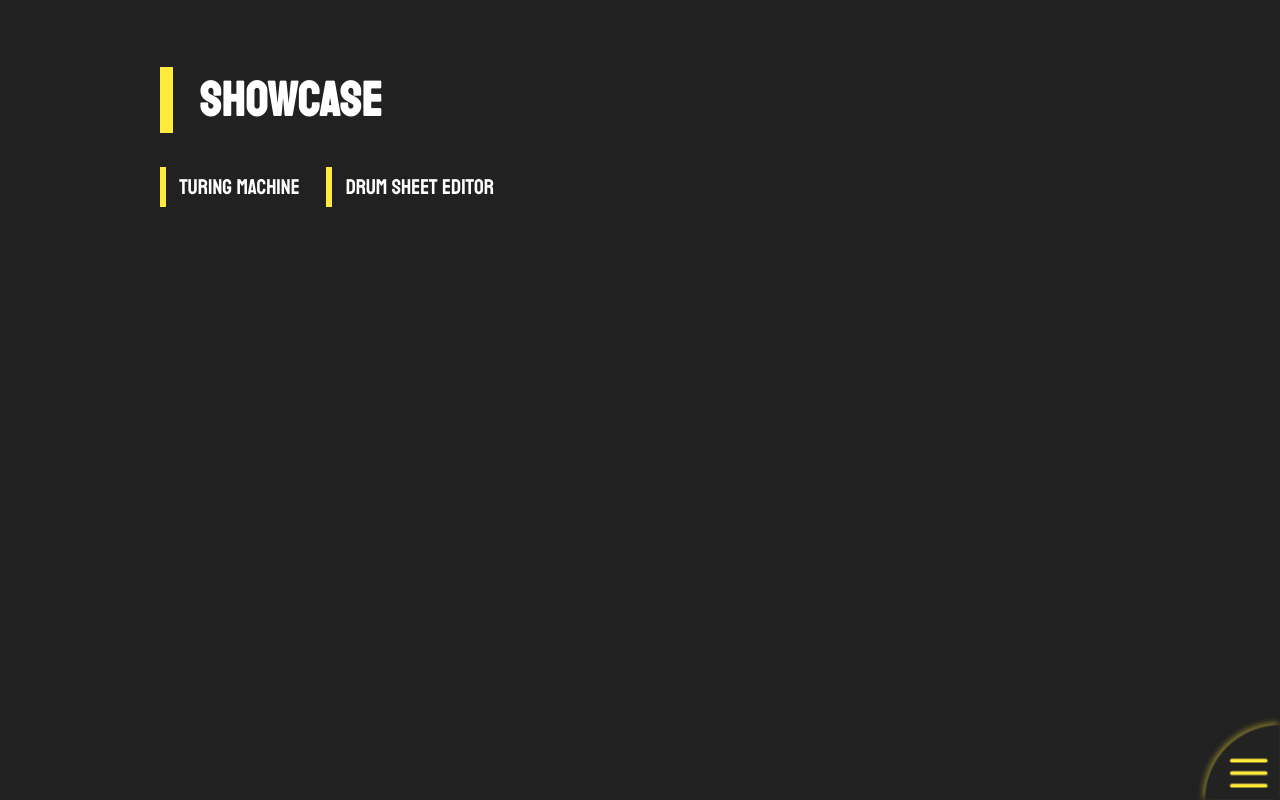
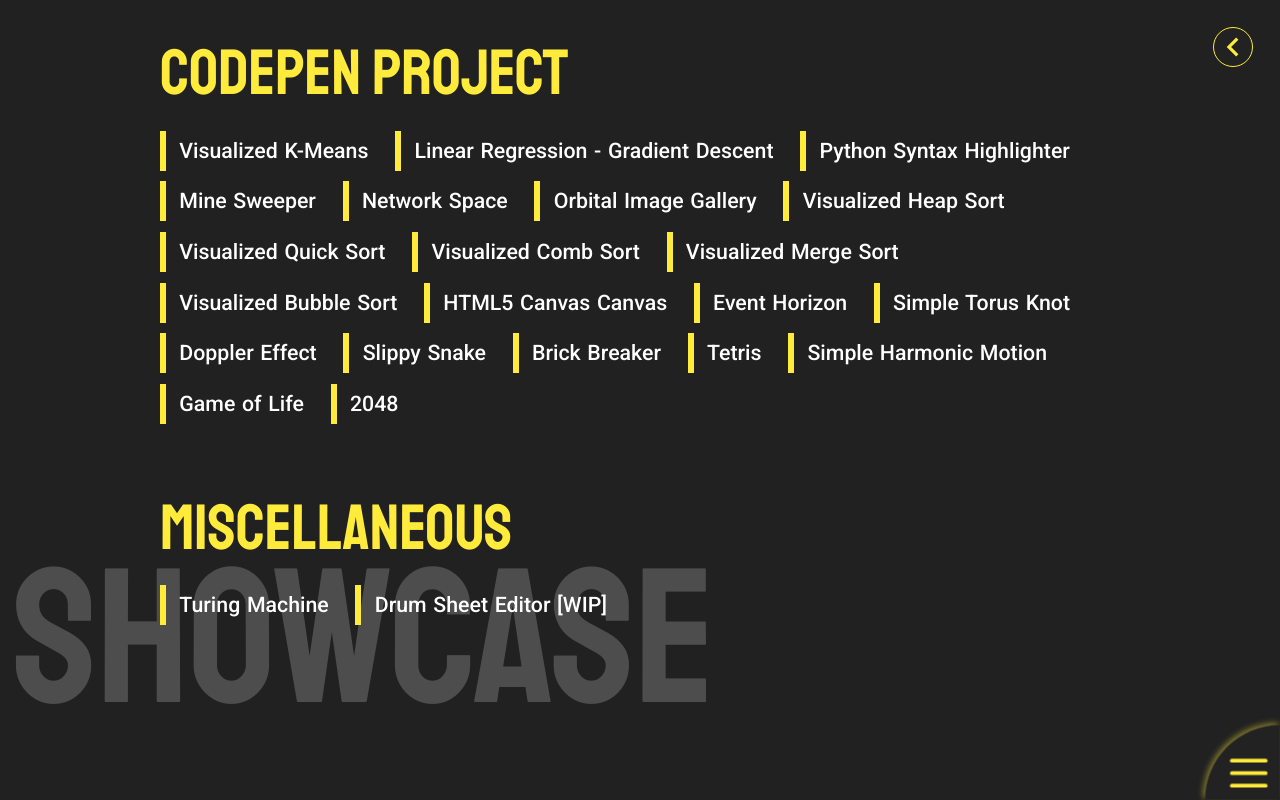
Before and after one commit to Alexius-Huang/Svartalvheim, a Nuxt app: page /thurisaz in a window 1280 px wide. Built offline with nearby package versions, Linux system fonts and the light colour scheme.

Commit message:
Thurisaz - Pin point the style and show the CodePen project

```diff
--- a/components/shared/Navigation.vue
+++ b/components/shared/Navigation.vue
@@ -43,7 +43,7 @@
         { to: 'maxwell-alexius', title: 'About Me', icon: home, dark: homeDark },
         { to: 'ansuz', title: 'Blog Posts', icon: bookmark, dark: bookmarkDark },
         { to: 'inguz', title: 'Data Visualzation Catalogue', icon: assessment, dark: assessmentDark },
-        { to: 'thurisaz', title: 'Miscellaneous Portfolio', icon: stars, dark: starsDark },
+        { to: 'thurisaz', title: 'Showcase', icon: stars, dark: starsDark },
       ],
     };
   },
--- a/pages/thurisaz.vue
+++ b/pages/thurisaz.vue
@@ -1,8 +1,7 @@
 <template>
   <main>
-    <div class="title-wrapper">
-      <h1 class="title">Showcase</h1>
-    </div>
+    <back-button to="back" :position="['top', 'right']" />
+    <h1 v-if="!showcase" class="title">{{ title }}</h1>
 
     <div class="wrapper">
       <template v-if="showcase">
@@ -10,21 +9,47 @@
       </template>
 
       <ul v-else class="list">
+        <li class="sub-title">CodePen Project</li>
+        <li
+          v-for="{ title, link } in codepenLinks" :key="title"
+          :data-title="title"
+        >
+          <a class="link" target="_blank" :href="link">{{ title }}</a>
+        </li>
+
+        <li class="sub-title">Miscellaneous</li>
         <li
           data-title="Turing Machine"
           @click="navigateToShowcase('turing-machine')"
         >Turing Machine</li>
         <li
-          data-title="Drum Sheet Editor"
+          data-title="Drum Sheet Editor [WIP]"
           @click="navigateToShowcase('drum-sheet-editor')"
-        >Drum Sheet Editor</li>
+        >Drum Sheet Editor [WIP]</li>
       </ul>
     </div>
   </main>
 </template>
 
 <script>
+import BackButton from '@/components/shared/BackButton';
+import randomString from '@/utils/randomString';
+import codepenLinks from '@/resources/thurisaz/codepen-project-links.json';
+
 export default {
+  components: { BackButton },
+  data() {
+    const finalizedTitle = 'Showcase';
+
+    return {
+      codepenLinks,
+      finalizedTitle,
+      title: randomString(finalizedTitle.length),
+      titleCharGenReqCycles: 5,
+      titleCharGenCycle: 0,
+      titleCharFinIndex: 0,
+    }
+  },
   computed: {
     showcase() { return this.$route.params.showcase; },
   },
@@ -32,6 +57,40 @@
     navigateToShowcase(showcase) {
       this.$router.push({ name: 'thurisaz-showcase', params: { showcase } });
     },
+    titleAnimation() {
+      const {
+        titleCharGenReqCycles: reqCycles,
+        titleCharGenCycle: genCycles,
+        finalizedTitle: FT,
+      } = this;
+
+      let { titleCharFinIndex: finIndex } = this;
+
+      if (genCycles === reqCycles) {
+        this.titleCharGenCycle = 0;
+        finIndex += 1;
+        this.titleCharFinIndex = finIndex;
+      } else {
+        this.titleCharGenCycle += 1;
+      }
+
+      const randomStringLength = FT.length - finIndex;
+      this.title = FT.slice(0, finIndex) + randomString(randomStringLength);
+      if (finIndex !== FT.length) {
+        setTimeout(() => {
+          this.titleAnimation();
+        }, 66.67);
+      } else {
+        setTimeout(() => {
+          this.titleCharGenCycle = 0,
+          this.titleCharFinIndex = 0;
+          this.titleAnimation();
+        }, 10000);
+      }
+    },
+  },
+  mounted() {
+    this.titleAnimation();
   },
 };
 </script>
@@ -47,25 +106,44 @@
   margin: 0 auto
   @include title-style
 
-  > div.title-wrapper
-    margin-top: 50pt
+  > h1.title
+    position: fixed
+    left: 10pt
+    bottom: 20pt
+    font: 144pt/200pt $base-font-family
+    color: rgba(255, 255, 255, 0.2)
 
   > div.wrapper
     margin-top: 25pt
 
     > ul.list
-      > li
+      padding-bottom: 96pt
+      > li.sub-title
+        display: block
+        color: $yellow-500
+        height: 60pt
+        font: 48pt/60pt $base-font-family
+        margin-bottom: 5pt
+        &:not(:first-child)
+          margin-top: 48pt
+
+      > li:not(.sub-title)
         position: relative
         display: inline-block
         width: auto
         height: 30pt
-        line-height: 30pt
         color: white
         border-left: 5pt solid $yellow-500
         padding: 0 10pt
-        font-size: 16pt
-        font-family: $base-font-family
+        font: 16pt/30pt $default-font-family
         margin-right: 10pt
+        margin-top: 8pt
+        cursor: pointer
+
+        > a.link,
+        > a.link:visited
+          text-decoration: none
+          color: white
         &:after
           content: attr(data-title)
           padding-left: 10pt
@@ -79,6 +157,7 @@
           top: 0
           color: #222
           transition: .2s ease-out
+          pointer-events: none
 
         &:hover:after
           background-color: $yellow-500
@@ -88,4 +167,57 @@
 @media screen and (max-width: 960px)
   main
     width: 100vw
+    padding: 0 25pt
+
+@media screen and (max-width: 768px)
+  main
+    > h1.title
+      font: 108pt/120pt $base-font-family
+
+    > div.wrapper
+      > ul.list
+        > li.sub-title
+          height: 48pt
+          font: 36pt/48pt $base-font-family
+
+        > li:not(.sub-title)
+          height: 24pt
+          border-left-width: 3pt
+          font: 12pt/24pt $default-font-family
+          margin-top: 8pt
+          cursor: pointer
+          padding: 0 8pt
+
+          &:after
+            padding-left: 8pt
+            height: 24pt
+            line-height: 24pt
+
+@media screen and (max-width: 425px)
+  main
+    > h1.title
+      font: 60pt/72pt $base-font-family
+
+    > div.wrapper
+      > ul.list
+        > li.sub-title
+          height: 36pt
+          font: 24pt/36pt $base-font-family
+          color: white
+
+        > li:not(.sub-title)
+          height: auto
+          font: 10pt/18pt $default-font-family
+          margin-top: 8pt
+          padding: 4pt 8pt
+          color: #222
+          border-left-width: 0
+          background-color: $yellow-500
+          > a.link,
+          > a.link:visited
+            background-color: $yellow-500
+            color: #222
+
+          &:after
+            display: none
 </style>
--- /dev/null
+++ b/resources/thurisaz/codepen-project-links.json
@@ -0,0 +1,107 @@
+[
+  {
+    "title": "Visualized K-Means",
+    "link": "https://codepen.io/maxwell_alexius/full/vWeeLQ/",
+    "date": [2017, 11, 16]
+  },
+  {
+    "title": "Linear Regression - Gradient Descent",
+    "link": "https://codepen.io/maxwell_alexius/full/EwEVXj/",
+    "date": [2017, 10, 8]
+  },
+  {
+    "title": "Python Syntax Highlighter",
+    "link": "https://codepen.io/maxwell_alexius/pen/oeVxod",
+    "date": [2017, 9, 3]
+  },
+  {
+    "title": "Mine Sweeper",
+    "link": "https://codepen.io/maxwell_alexius/pen/VzPYYa",
+    "date": [2017, 8, 6]
+  },
+  {
+    "title": "Network Space",
+    "link": "https://codepen.io/maxwell_alexius/pen/prRvvO",
+    "date": [2017, 6, 27]
+  },
+  {
+    "title": "Orbital Image Gallery",
+    "link": "https://codepen.io/maxwell_alexius/pen/qmmKOj",
+    "date": [2017, 5, 1]
+  },
+  {
+    "title": "Visualized Heap Sort",
+    "link": "http://codepen.io/maxwell_alexius/pen/jBXpRK",
+    "date": [2017, 4, 1]
+  },
+  {
+    "title": "Visualized Quick Sort",
+    "link": "http://codepen.io/maxwell_alexius/pen/peVrMx",
+    "date": [2017, 3, 26]
+  },
+  {
+    "title": "Visualized Comb Sort",
+    "link": "http://codepen.io/maxwell_alexius/pen/zZWbNE",
+    "date": [2017, 3, 22]
+  },
+  {
+    "title": "Visualized Merge Sort",
+    "link": "http://codepen.io/maxwell_alexius/pen/peLbRR",
+    "date": [2017, 3, 21]
+  },
+  {
+    "title": "Visualized Bubble Sort",
+    "link": "http://codepen.io/maxwell_alexius/pen/WpXejG",
+    "date": [2017, 3, 16]
+  },
+  {
+    "title": "HTML5 Canvas Canvas",
+    "link": "http://codepen.io/maxwell_alexius/pen/WRYWNp",
+    "date": [2017, 2, 17]
+  },
+  {
+    "title": "Event Horizon",
+    "link": "https://codepen.io/maxwell_alexius/pen/MJVrqv",
+    "date": [2017, 2, 2]
+  },
+  {
+    "title": "Simple Torus Knot",
+    "link": "https://codepen.io/maxwell_alexius/pen/RKjRMz",
+    "date": [2017, 1, 28]
+  },
+  {
+    "title": "Doppler Effect",
+    "link": "https://codepen.io/maxwell_alexius/pen/VPzVqL",
+    "date": [2017, 1, 26]
+  },
+  {
+    "title": "Slippy Snake",
+    "link": "https://codepen.io/maxwell_alexius/pen/ZLJabv",
+    "date": [2017, 1, 25]
+  },
+  {
+    "title": "Brick Breaker",
+    "link": "https://codepen.io/maxwell_alexius/pen/PWmJmw",
+    "date": [2017, 1, 22]
+  },
+  {
+    "title": "Tetris",
+    "link": "https://codepen.io/maxwell_alexius/pen/oBzppK",
+    "date": [2017, 1, 16]
+  },
+  {
+    "title": "Simple Harmonic Motion",
+    "link": "https://codepen.io/maxwell_alexius/pen/GrqKZQ",
+    "date": [2017, 1, 13]
+  },
+  {
+    "title": "Game of Life",
+    "link": "https://codepen.io/maxwell_alexius/pen/KaVENm",
+    "date": [2017, 1, 11]
+  },
+  {
+    "title": "2048",
+    "link": "https://codepen.io/maxwell_alexius/pen/BpaKKp",
+    "date": [2017, 1, 5]
+  }
+]
--- /dev/null
+++ b/utils/randomString.js
@@ -0,0 +1,11 @@
+export default function randomString(
+  length,
+  characters = 'ABCDEFGHIJKLMNOPQRSTUVWXYZabcdefghijklmnopqrstuvwxyz0123456789',
+) {
+  let result = '';
+  const charactersLength = characters.length;
+  for (let i = 0; i < length; i += 1) {
+     result += characters.charAt(Math.floor(Math.random() * charactersLength));
+  }
+  return result;
+}
```
